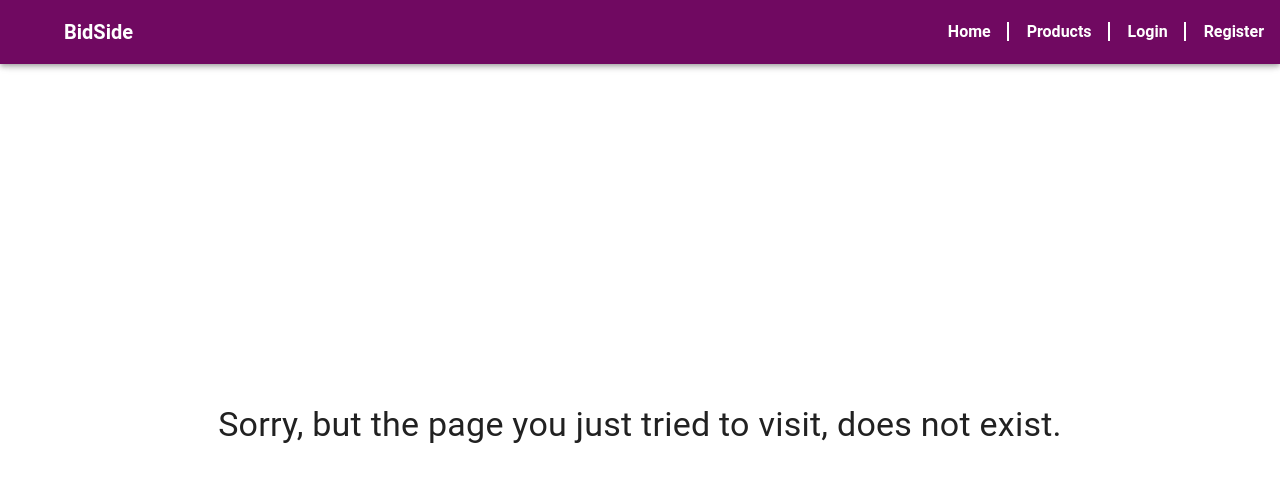
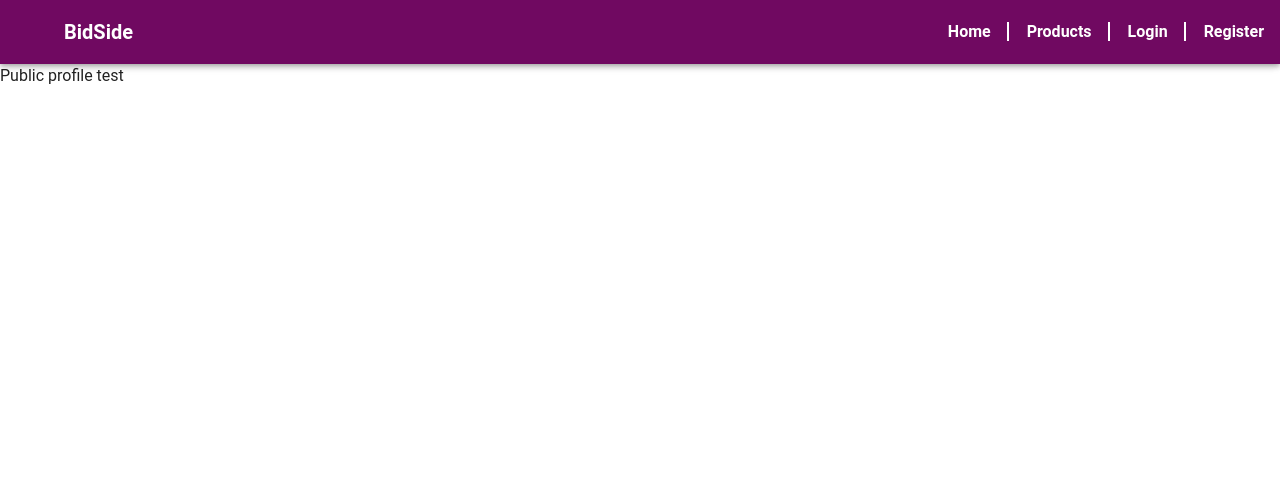
Before and after one commit to BidSide/frontend, a Vue app: page /profile/1 in a window 1280 px wide. Shown: the top 482 px of the page. Built offline with nearby package versions, Linux system fonts and the light colour scheme; no server answers; the HTML template or start-up script is replaced by a standard one.

Commit message:
feat(public-profile): PublicProfile component & route

```diff
--- a/src/router/index.ts
+++ b/src/router/index.ts
@@ -10,6 +10,7 @@ import Home from '@/views/Home.vue';
 import Products from '@/views/Products.vue';
 import Search from '@/views/Search.vue';
 import ProductPage from '@/views/ProductPage.vue';
+import PublicProfile from '@/views/PublicProfile.vue';
 import Login from '@/views/Login.vue';
 import Register from '@/views/Register.vue';
 import Profile from '@/views/Profile.vue';
@@ -48,6 +49,10 @@ const router = new VueRouter({
       component: ProductPage
     },
     {
+      path: '/profile/:id',
+      component: PublicProfile
+    },
+    {
       path: '/login',
       component: Login
     },
--- /dev/null
+++ b/src/views/PublicProfile.vue
@@ -0,0 +1,15 @@
+<template>
+  <div>Public profile test</div>
+</template>
+
+<script lang="ts">
+import Vue from 'vue';
+import Component from 'vue-class-component';
+
+@Component({
+  metaInfo: {
+    title: 'View profile'
+  }
+})
+export default class PublicProfile extends Vue {}
+</script>
```
